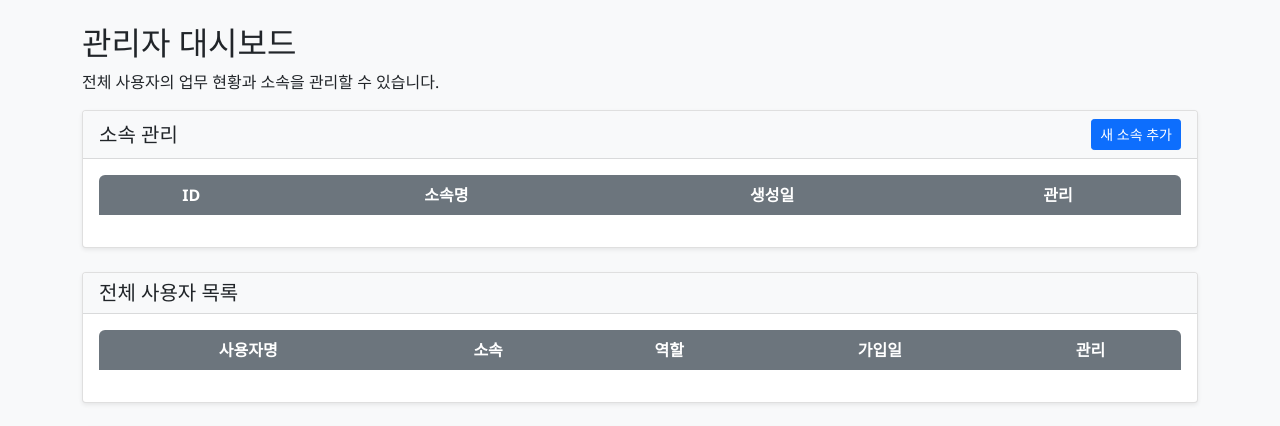
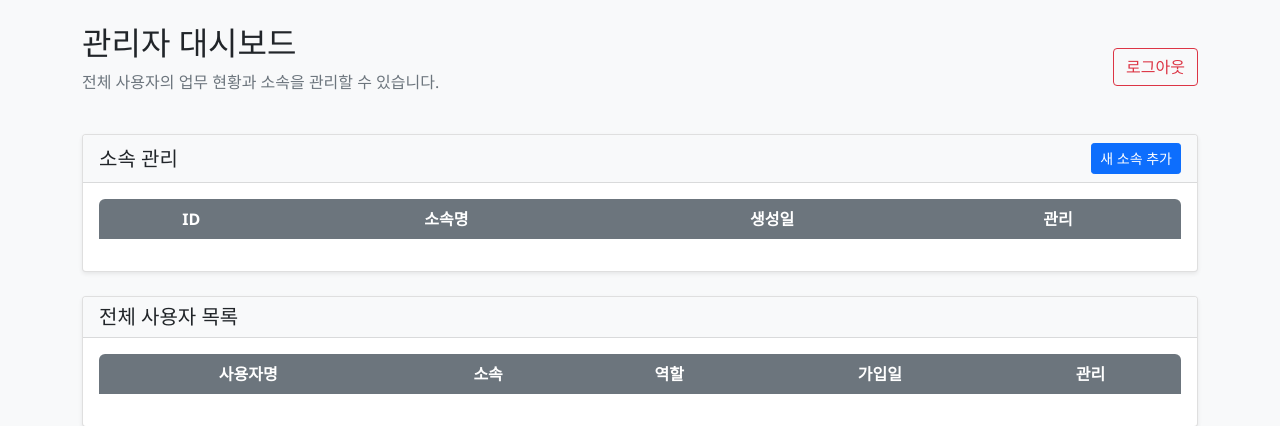
Before and after one commit to sjouble/worktracker, a Flask app: template templates/admin_dashboard.html in a window 1280 px wide. Shown: the part 62-488 px from the top of the page. Run offline with Flask 3, Linux system fonts and the light colour scheme; the template is opened without the code that fills it: most values are stand-ins (such as "Sample title", 1, 10 or a date in 2020); lists and menus that the app fills with data are empty.

Commit message:
업무기록 수정

```diff
--- a/templates/admin_dashboard.html
+++ b/templates/admin_dashboard.html
@@ -5,8 +5,15 @@
 {% block content %}
 <div class="row">
     <div class="col-12">
-        <h2>관리자 대시보드</h2>
-        <p>전체 사용자의 업무 현황과 소속을 관리할 수 있습니다.</p>
+        <div class="d-flex justify-content-between align-items-center mb-4">
+            <div>
+                <h2>관리자 대시보드</h2>
+                <p class="text-muted">전체 사용자의 업무 현황과 소속을 관리할 수 있습니다.</p>
+            </div>
+            <div>
+                <a href="{{ url_for('logout') }}" class="btn btn-outline-danger">로그아웃</a>
+            </div>
+        </div>
 
         <!-- 소속 관리 섹션 -->
         <div class="card mb-4">
--- a/templates/base.html
+++ b/templates/base.html
@@ -11,11 +11,6 @@
     <nav class="navbar navbar-expand-lg navbar-dark bg-primary">
         <div class="container">
             <a class="navbar-brand" href="{{ url_for('dashboard') }}">다이소 안성센터</a>
-            {% if session.get('user') %}
-            <div class="navbar-nav ms-auto">
-                <span class="navbar-text">{{ session.user.username }}</span>
-            </div>
-            {% endif %}
         </div>
     </nav>
 
--- a/templates/dashboard.html
+++ b/templates/dashboard.html
@@ -9,6 +9,9 @@
             <div>
                 <h2>안녕하세요, {{ user.username }}님!</h2>
                 <p class="text-muted">소속: {{ user.department_name if user.department_name else '미지정' }}</p>
+            </div>
+            <div>
+                <a href="{{ url_for('logout') }}" class="btn btn-outline-danger">로그아웃</a>
             </div>
         </div>
 
```
